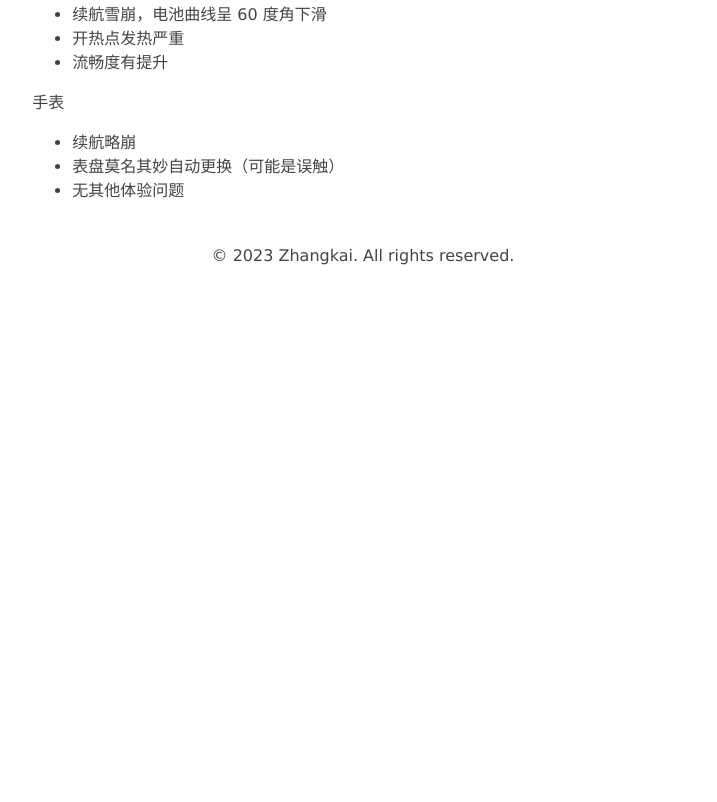
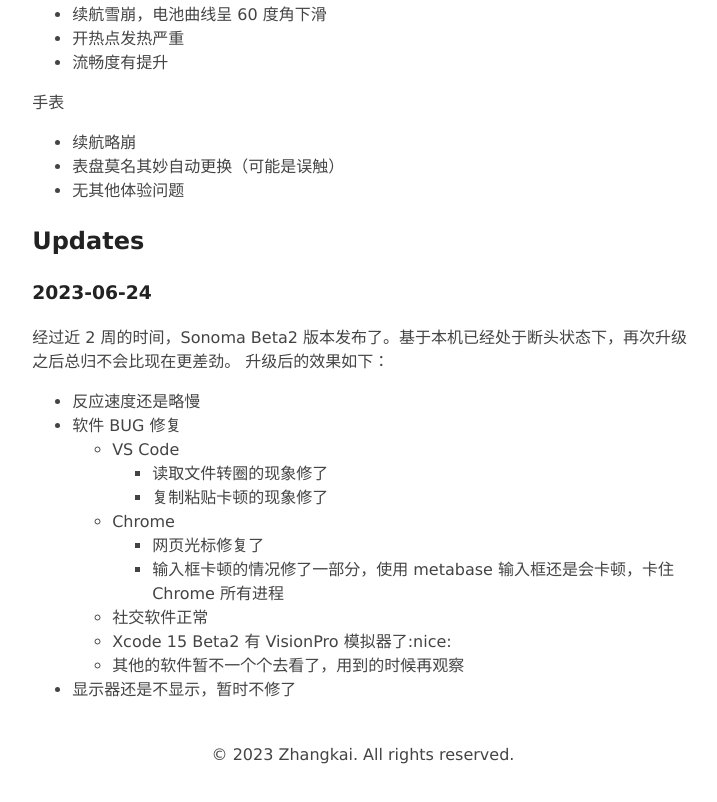
Before and after one commit to zhangkai803/zhangkai803.github.io, an Astro site: page /blog/2023-06-14-sonoma-upgrade in a window 1280 px wide. Shown: the part 2293-3095 px from the top of the page, without its empty margins (277-994 px from the left). Before the commit the page ends 2606 px from the top, so only its background shows below. Built offline with nearby package versions, Linux system fonts and the light colour scheme; Astro itself is replaced by a stand-in of ours.

Commit message:
update: sonoma upgrade

```diff
--- a/src/content/blog/2023-06-14-sonoma-upgrade.md
+++ b/src/content/blog/2023-06-14-sonoma-upgrade.md
@@ -57,3 +57,23 @@ description: ""
 - 续航略崩
 - 表盘莫名其妙自动更换（可能是误触）
 - 无其他体验问题
+
+## Updates
+
+### 2023-06-24
+
+经过近 2 周的时间，Sonoma Beta2 版本发布了。基于本机已经处于断头状态下，再次升级之后总归不会比现在更差劲。
+升级后的效果如下：
+
+- 反应速度还是略慢
+- 软件 BUG 修复
+  - VS Code
+    - 读取文件转圈的现象修了
+    - 复制粘贴卡顿的现象修了
+  - Chrome
+    - 网页光标修复了
+    - 输入框卡顿的情况修了一部分，使用 metabase 输入框还是会卡顿，卡住 Chrome 所有进程
+  - 社交软件正常
+  - Xcode 15 Beta2 有 VisionPro 模拟器了:nice:
+  - 其他的软件暂不一个个去看了，用到的时候再观察
+- 显示器还是不显示，暂时不修了
```
